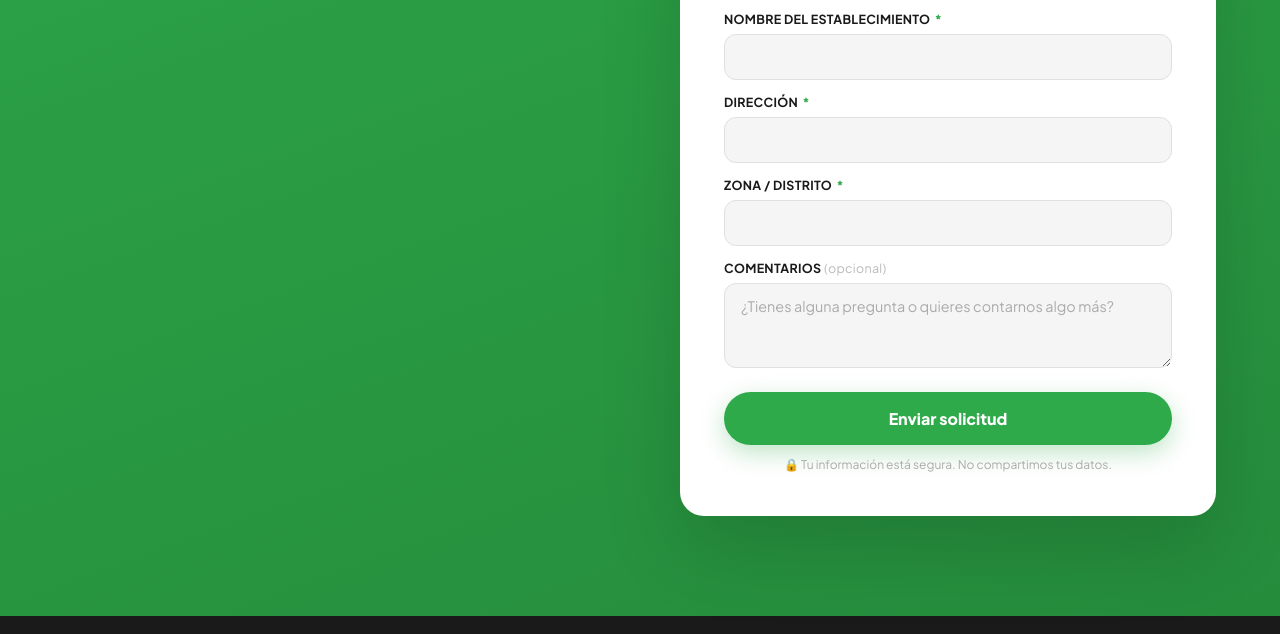
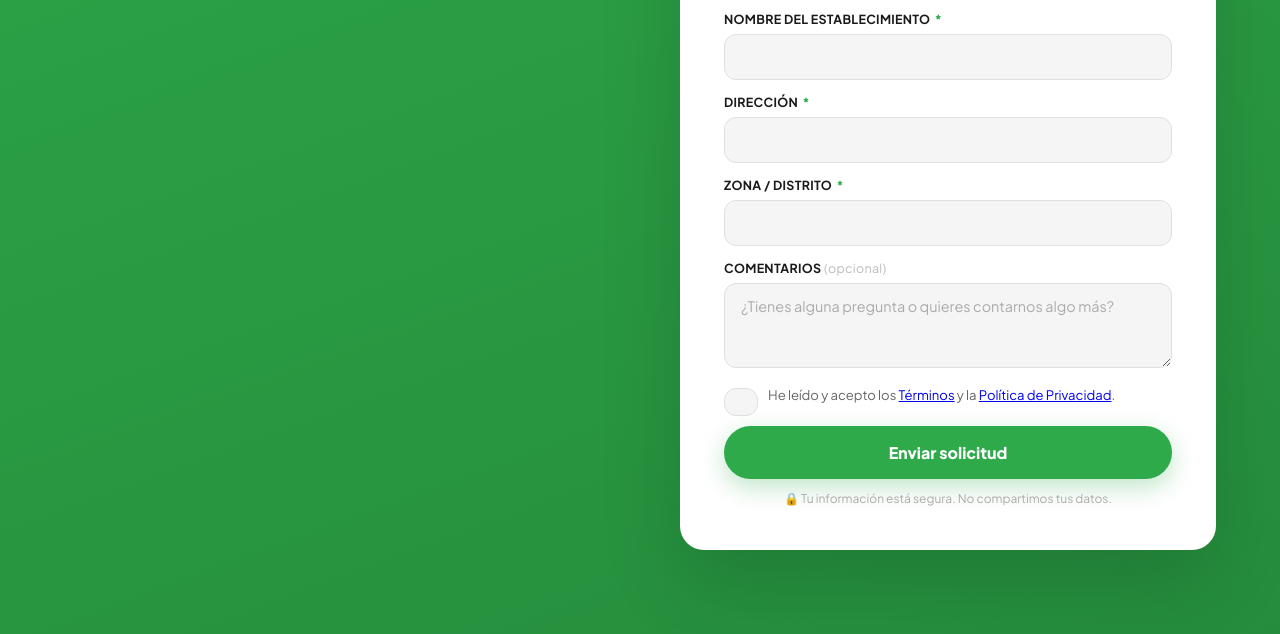
Before and after one commit to holamv/landing-catering, a website: page index.html in a window 1280 px wide. Shown: the part 5755-6389 px from the top of the page. Drawn offline with Linux system fonts and the light colour scheme; some packages are replaced by stand-ins of ours; no server answers.

Commit message:
Agregar checkbox obligatorio de aceptacion de Terminos y Privacidad
Antes solo habia dos links en el pie de pagina que nadie estaba obligado a
abrir. Colombia (Ley 1581 de 2012) exige autorizacion PREVIA y EXPRESA para
tratar datos personales -- un link no marcado no cumple eso. El checkbox
reutiliza los modales de Terminos/Privacidad que ya existian (mismo texto,
sin escribir nada nuevo) y el formulario no envia si no esta marcado, igual
que cualquier otro campo obligatorio.

Solo el checkbox visual, sin registrar el consentimiento en el Backoffice
-- eso requeriria que Adin agregue una columna nueva, fuera de alcance por
ahora.

```diff
--- a/index.html
+++ b/index.html
@@ -1190,6 +1190,20 @@
           <label>Comentarios <span style="color:#bbb;font-weight:400;text-transform:none">(opcional)</span></label>
           <textarea id="fb" placeholder="¿Tienes alguna pregunta o quieres contarnos algo más?"></textarea>
           <span class="fg-error-msg">El comentario es muy largo. Acórtalo un poco.</span>
+        </div>
+
+        <!-- Checkbox de aceptación. Solo visual: no manda nada nuevo al
+             Backoffice (eso requeriría que Adín agregue una columna), pero
+             sin marcarlo el formulario no envía -- igual que cualquier otro
+             campo obligatorio. Colombia (Ley 1581) exige autorización previa
+             y expresa para tratar datos personales; un link en el pie que
+             nadie está obligado a abrir no cumple eso. -->
+        <div class="fg" id="fg-acepto" style="display:flex;align-items:flex-start;gap:10px;margin-bottom:4px;">
+          <input type="checkbox" id="facepto" style="width:18px;height:18px;flex-shrink:0;margin-top:2px;accent-color:var(--verde);cursor:pointer;">
+          <label for="facepto" style="font-size:0.82rem;font-weight:400;text-transform:none;letter-spacing:normal;color:var(--gris);cursor:pointer;">
+            He leído y acepto los <a href="#" onclick="abrirTerminos(); return false;">Términos</a> y la <a href="#" onclick="abrirPrivacidad(); return false;">Política de Privacidad</a>.
+          </label>
+          <span class="fg-error-msg">Debes aceptar los Términos y la Política de Privacidad para continuar.</span>
         </div>
 
         <!-- Aviso de fallo de envío: solo aparece si el lead no se pudo guardar -->
@@ -1807,6 +1821,7 @@
     if (!estab)     { setError('fg-estab');     hasError = true; }
     if (!direccionValidada) { setError('fg-direccion'); hasError = true; }
     if (!zona)      { setError('fg-zona');      hasError = true; }
+    if (!document.getElementById('facepto').checked) { setError('fg-acepto'); hasError = true; }
 
     if (hasError) {
       // Scroll al primer error
```
